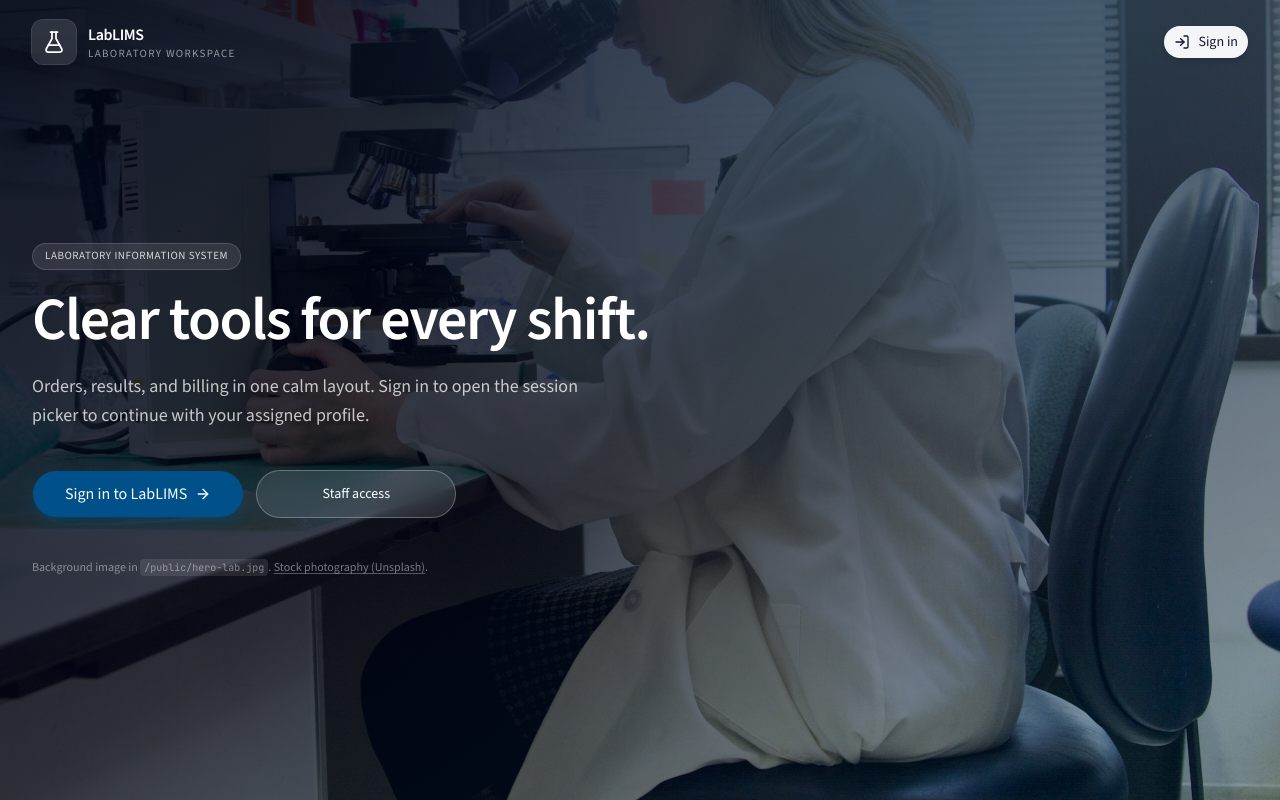
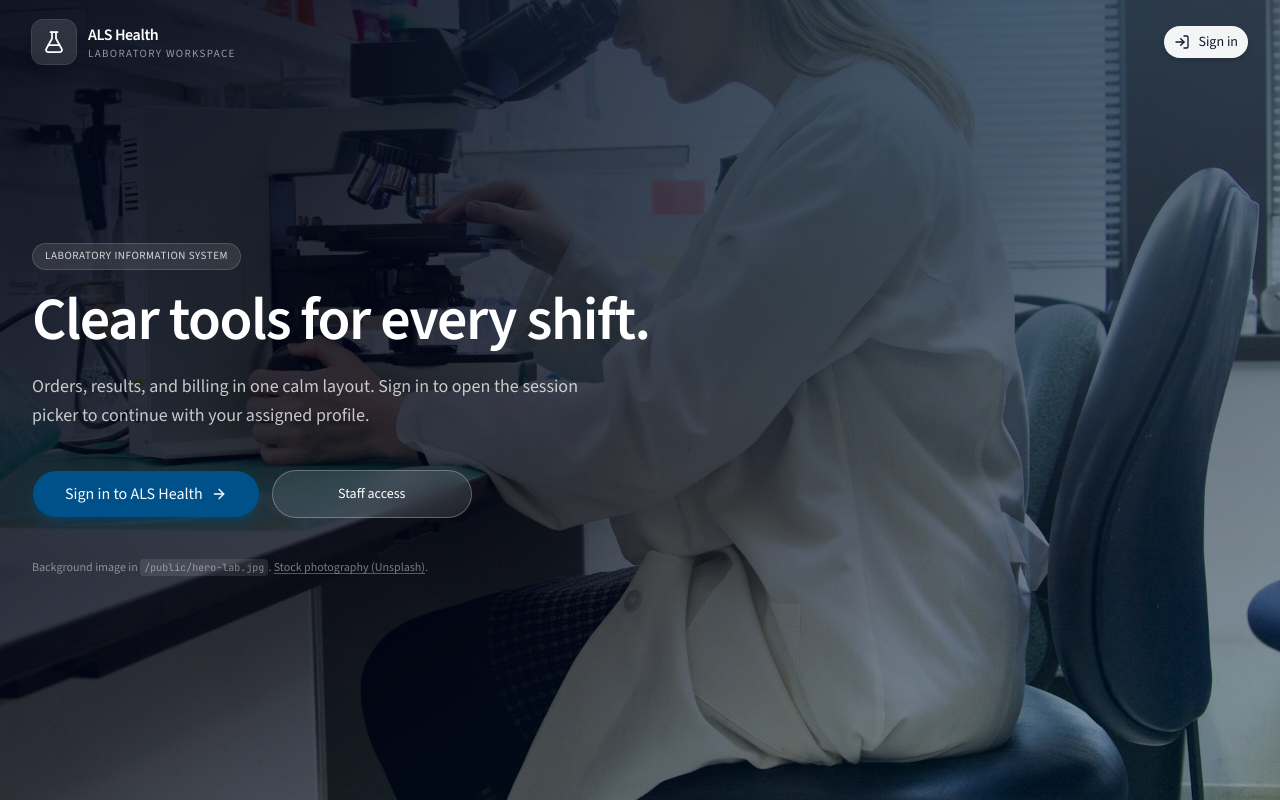
Before and after one commit to stuarttalent/lablims, a Next.js app: page / in a window 1280 px wide. Built offline with nearby package versions, Linux system fonts and the light colour scheme.

Commit message:
name change

```diff
--- a/src/app/(app)/interoperability/page.tsx
+++ b/src/app/(app)/interoperability/page.tsx
@@ -8,6 +8,7 @@ import {
   buildServiceRequest,
   resolveFhirBase,
 } from "@/lib/fhir/build-resources";
+import { APP_NAME } from "@/lib/app-brand";
 import { FHIR_VERSION } from "@/lib/fhir/constants";
 import { FhirJsonPanel } from "@/components/fhir/fhir-json-panel";
 import {
@@ -158,7 +159,7 @@ function InteroperabilityInner() {
           </div>
           {order && (
             <Button variant="secondary" asChild>
-              <Link href={`/orders/${order.id}`}>Open order in LIMS</Link>
+              <Link href={`/orders/${order.id}`}>Open order in {APP_NAME}</Link>
             </Button>
           )}
         </CardContent>
--- a/src/app/layout.tsx
+++ b/src/app/layout.tsx
@@ -2,6 +2,7 @@ import type { Metadata } from "next";
 import { Source_Sans_3, JetBrains_Mono } from "next/font/google";
 import "./globals.css";
 import { AppProviders } from "@/components/providers/app-providers";
+import { APP_NAME } from "@/lib/app-brand";
 
 const sourceSans = Source_Sans_3({
   variable: "--font-source-sans",
@@ -16,7 +17,7 @@ const jetbrainsMono = JetBrains_Mono({
 });
 
 export const metadata: Metadata = {
-  title: "LabLIMS — Laboratory Information System",
+  title: `${APP_NAME} — Laboratory Information System`,
   description:
     "Laboratory information system with HL7 FHIR–oriented interoperability exports.",
 };
--- a/src/app/login/page.tsx
+++ b/src/app/login/page.tsx
@@ -25,6 +25,7 @@ import Link from "next/link";
 import { useRouter } from "next/navigation";
 import { useEffect } from "react";
 import { cn } from "@/lib/utils";
+import { APP_NAME } from "@/lib/app-brand";
 
 const ROLE_ORDER: UserRole[] = [
   "super_admin",
@@ -74,7 +75,7 @@ export default function LoginPage() {
               </div>
               <div>
                 <h1 className="text-2xl font-semibold tracking-tight text-white sm:text-3xl">
-                  LabLIMS
+                  {APP_NAME}
                 </h1>
                 <p className="text-sm text-white/65">
                   Secure sign in — select your account profile
--- a/src/app/page.tsx
+++ b/src/app/page.tsx
@@ -8,6 +8,7 @@ import { ArrowRight, FlaskConical, LogIn } from "lucide-react";
 import Link from "next/link";
 import { useRouter } from "next/navigation";
 import { useEffect } from "react";
+import { APP_NAME } from "@/lib/app-brand";
 
 export default function Home() {
   const { user, hydrated } = useAuth();
@@ -21,7 +22,7 @@ export default function Home() {
   if (!hydrated) {
     return (
       <div className="flex min-h-screen items-center justify-center bg-background">
-        <LabLoader message="Starting LabLIMS…" />
+        <LabLoader message={`Starting ${APP_NAME}…`} />
       </div>
     );
   }
@@ -44,7 +45,7 @@ export default function Home() {
             </div>
             <div className="leading-tight">
               <p className="text-base font-semibold tracking-tight text-white">
-                LabLIMS
+                {APP_NAME}
               </p>
               <p className="text-[11px] font-medium uppercase tracking-[0.12em] text-white/55">
                 Laboratory workspace
@@ -83,7 +84,7 @@ export default function Home() {
                 className="h-12 min-w-[200px] rounded-full px-8 text-base shadow-lg shadow-primary/25"
               >
                 <Link href="/login" className="gap-2">
-                  Sign in to LabLIMS
+                  Sign in to {APP_NAME}
                   <ArrowRight className="size-4" />
                 </Link>
               </Button>
--- a/src/components/auth/auth-guard.tsx
+++ b/src/components/auth/auth-guard.tsx
@@ -2,6 +2,7 @@
 
 import { useAuth } from "@/contexts/auth-context";
 import { LabLoader } from "@/components/ui/lab-loader";
+import { APP_NAME } from "@/lib/app-brand";
 import { usePathname, useRouter } from "next/navigation";
 import { useEffect } from "react";
 
@@ -20,7 +21,10 @@ export function AuthGuard({ children }: { children: React.ReactNode }) {
   if (!hydrated) {
     return (
       <div className="min-h-screen flex items-center justify-center bg-gradient-to-br from-cyan-50/80 via-background to-slate-50 dark:from-cyan-950/20 dark:via-background dark:to-slate-950/40">
-        <LabLoader className="min-h-0 py-12" message="Preparing your LabLIMS session…" />
+        <LabLoader
+          className="min-h-0 py-12"
+          message={`Preparing your ${APP_NAME} session…`}
+        />
       </div>
     );
   }
--- /dev/null
+++ b/src/lib/app-brand.ts
@@ -0,0 +1,2 @@
+/** Product name shown in the UI, document title, and marketing pages. */
+export const APP_NAME = "ALS Health";
```
Also changed, not shown: 1 other file (tests, documents, lock files or other folders).
